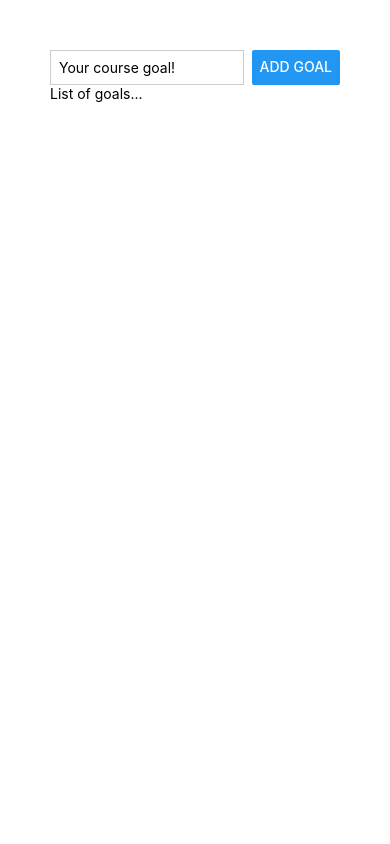
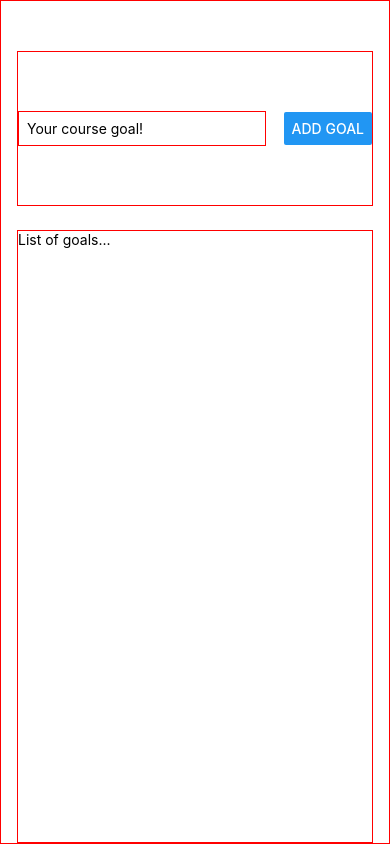
Before and after one commit to MorgynKass/Goals-App, a React Native app: screen / in a window 390 px wide. Built offline with nearby package versions, Linux system fonts and the light colour scheme.

Commit message:
finished improving layout

```diff
--- a/App.js
+++ b/App.js
@@ -8,7 +8,7 @@ export default function App() {
         <TextInput style={styles.textInput} placeholder="Your course goal!" />
         <Button title="Add Goal" />
       </View>
-      <View>
+      <View style={styles.goalsContainer}>
         <Text>List of goals...</Text>
       </View>
     </View>
@@ -17,17 +17,43 @@ export default function App() {
 
 const styles = StyleSheet.create({
   appContainer: {
-    padding: 50,
+    flex: 1,
+    paddingTop: 50,
+    paddingHorizontal: 16,
+
+    // for visuals
+    borderWidth: 1,
+    borderColor: "red",
   },
   inputContainer: {
+    flex: 1,
     flexDirection: "row",
     justifyContent: "space-between",
+    alignItems: "center",
+    marginBottom: 24,
+    borderBottomWidth: 1,
+    borderColor: "#cccccc",
+
+    // for visuals
+    borderWidth: 1,
+    borderColor: "red",
   },
   textInput: {
     borderWidth: 1,
     borderColor: "#cccccc",
-    width: "80%",
+    width: "70%",
     marginRight: 8,
     padding: 8,
+
+    // for visuals
+    borderWidth: 1,
+    borderColor: "red",
+  },
+  goalsContainer: {
+    flex: 4,
+
+    // for visuals
+    borderWidth: 1,
+    borderColor: "red",
   },
 });
```
